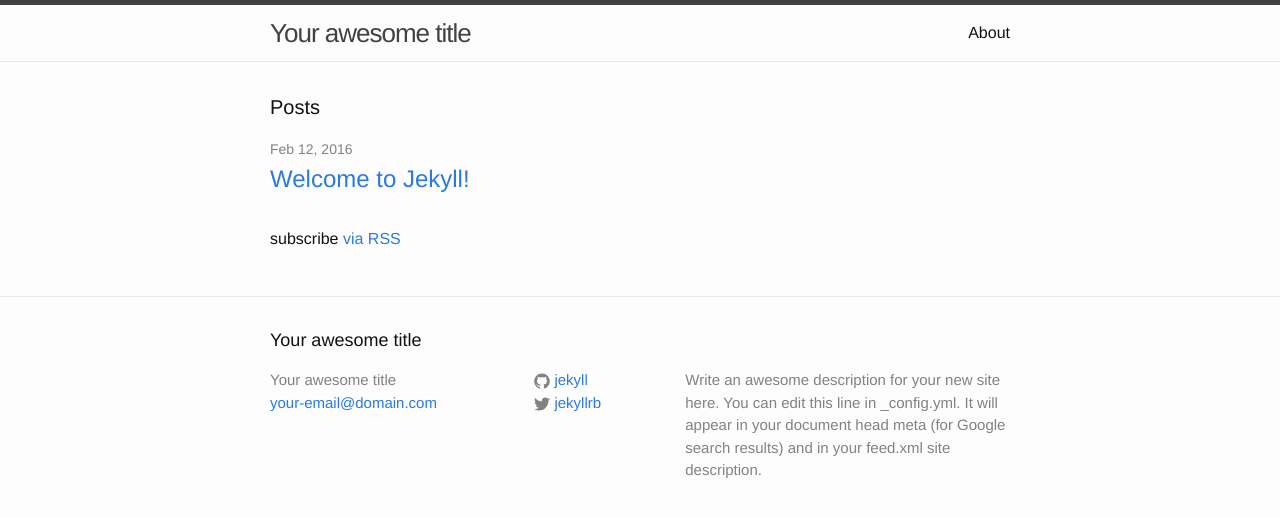
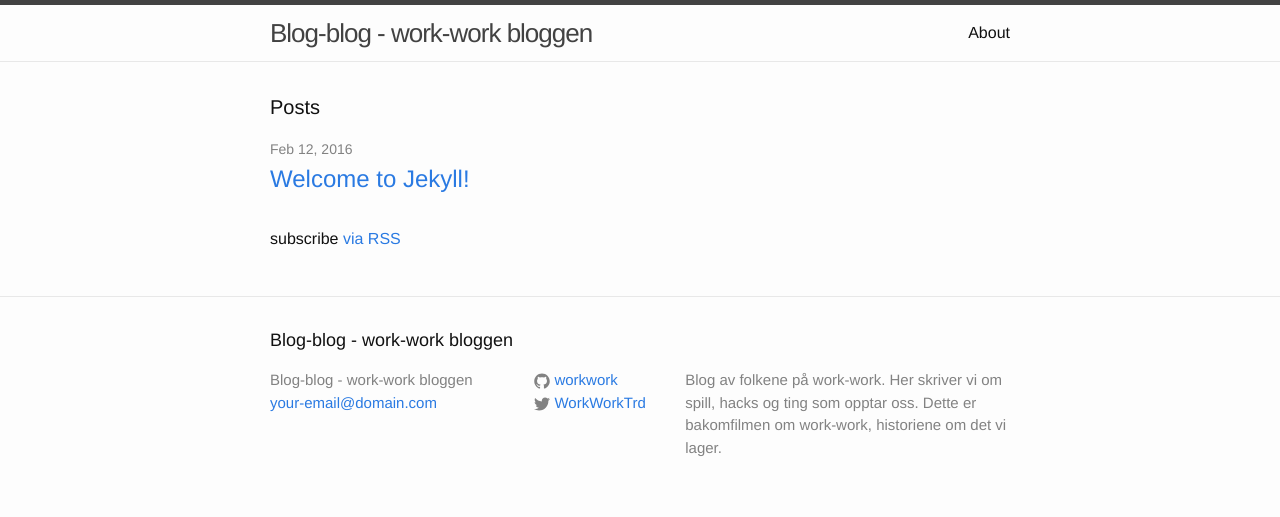
Before and after one commit to workwork/blog-blog, a Jekyll site: the page built from index.html, in a window 1280 px wide. Shown: the top 517 px of the page. Built offline with Jekyll 4.4.1, drawn with Linux system fonts in a browser that asks for light colours.

Commit message:
Fixed some general info in _config.yml

```diff
--- a/_config.yml
+++ b/_config.yml
@@ -6,16 +6,15 @@
 # 'jekyll serve'. If you change this file, please restart the server process.
 
 # Site settings
-title: Your awesome title
+title: Blog-blog - work-work bloggen
 email: your-email@domain.com
 description: > # this means to ignore newlines until "baseurl:"
-  Write an awesome description for your new site here. You can edit this
-  line in _config.yml. It will appear in your document head meta (for
-  Google search results) and in your feed.xml site description.
+  Blog av folkene på work-work. Her skriver vi om spill, hacks og ting som
+  opptar oss. Dette er bakomfilmen om work-work, historiene om det vi lager.
 baseurl: "" # the subpath of your site, e.g. /blog
-url: "http://yourdomain.com" # the base hostname & protocol for your site
-twitter_username: jekyllrb
-github_username:  jekyll
+url: "http://blog-blog.no" # the base hostname & protocol for your site
+twitter_username: WorkWorkTrd
+github_username:  workwork
 
 # Build settings
 markdown: kramdown
```
